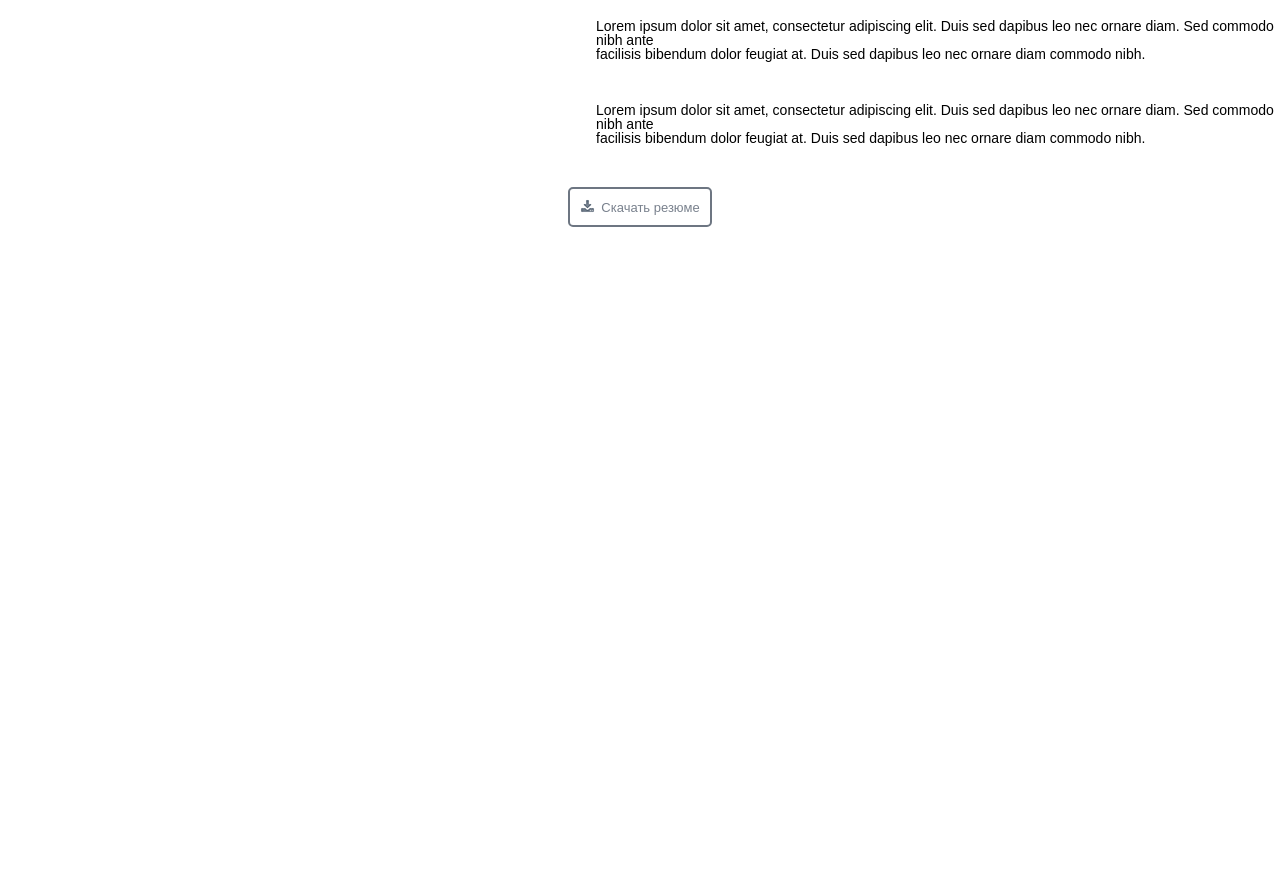
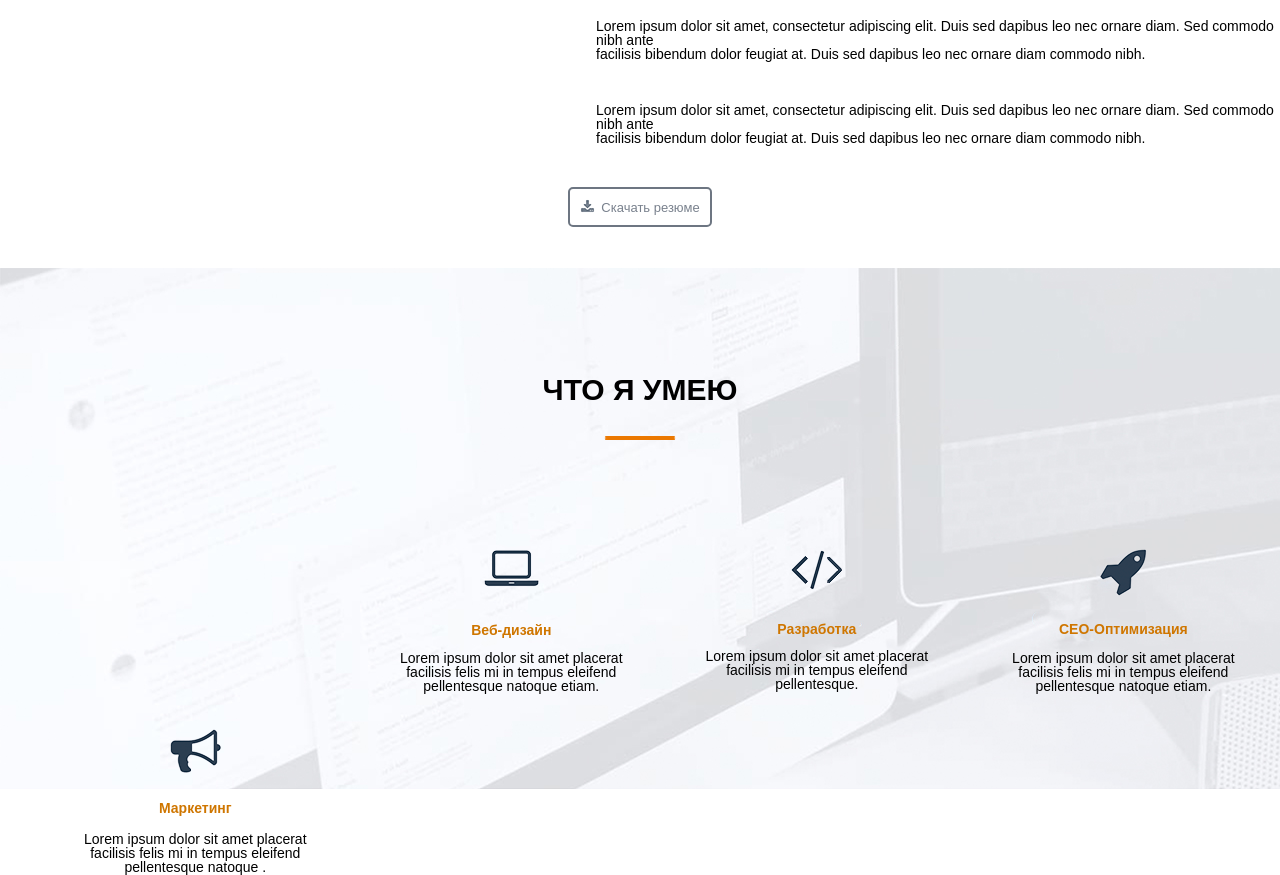
Before and after one commit to dimka20010514/dimka20010514.github.io, a plain HTML site: page MyProject2/index.html in a window 1280 px wide. Shown: the part 1524-2399 px from the top of the page. Before the commit the page ends 1792 px from the top, so only its background shows below. Drawn offline with Linux system fonts and the light colour scheme.

Commit message:
вуп вуп

```diff
--- a/MyProject2/css/style.css
+++ b/MyProject2/css/style.css
@@ -123,3 +123,71 @@ body{
 	margin: 0 14px 0 14px;
 	background: url("../img/icon-download.png") no-repeat 10px 10px;
 }
+
+
+.conteiner3{
+	width: 100%;
+	height: 521px;
+	background:url("../img/fon3.jpg")
+}
+
+.chto-ymeu h2{
+	text-align: center;
+	font-size: 30px;
+	padding: 107px 0 31px 0;
+	text-transform: uppercase;
+	font-weight: 700;
+}
+
+.icon{
+
+}
+
+.ved-dizain{
+	text-align: center;
+	float: left;
+	padding: 40px 0 0 400px;
+}
+
+.ved-dizain h4{
+	padding: 36px 0 14px 0;
+	color:#cf7600;
+	font-weight: 700;
+}
+
+.razrabotka{
+	text-align: center;
+	float: left;
+	padding: 40px 0 0 83px;
+}
+
+.razrabotka h4{
+	padding: 32px 0 13px 0;
+	color:#cf7600;
+	font-weight: 700;
+}
+
+
+.ceo {
+	text-align: center;
+	float: left;
+	padding: 39px 0 0 84px;
+}
+
+.ceo h4{
+	padding: 26px 0 15px 0;
+	color:#cf7600;
+	font-weight: 700;
+}
+
+.marketing{
+	text-align: center;
+	float: left;
+	padding: 36px 0 0 84px;
+}
+
+.marketing h4{
+	padding: 28px 0 17px 0;
+	color:#cf7600;
+	font-weight: 700;
+}
--- a/MyProject2/index.html
+++ b/MyProject2/index.html
@@ -57,6 +57,46 @@
 	  </div>
 
 
+	  <div class="conteiner3">
+	  	<div class="chto-ymeu">
+		 <h2>Что я умею</h2>
+		</div>
+		  <div class="cherta">
+		  <img src="img/cherta.png" alt="">
+		  </div>
+	<div class="icon">
+		  <div class="ved-dizain">
+			<img src="img/icon-nout.png" alt="">
+			  <h4>Веб-дизайн</h4>
+			  <p>Lorem ipsum dolor sit amet placerat <br>
+					facilisis felis mi in tempus eleifend <br>
+					pellentesque natoque etiam. </p>
+		  </div>
+		  <div class="razrabotka">
+		   <img src="img/icon-strelki.png" alt="">
+			  <h4>Разработка</h4>
+			  <p>Lorem ipsum dolor sit amet placerat <br>
+					facilisis mi in tempus eleifend <br>
+					pellentesque.</p>
+		  </div>
+		  <div class="ceo">
+		  	<img src="img/icon-raketa.png" alt="">
+			  <h4>CEO-Оптимизация</h4>
+			  <p>Lorem ipsum dolor sit amet placerat <br>
+				facilisis felis mi in tempus eleifend <br>
+				pellentesque natoque etiam.</p>
+		  </div>
+		  <div class="marketing">
+		  	<img src="img/icon-gromofon.png" alt="">
+			  <h4>Маркетинг</h4>
+			  <p>Lorem ipsum dolor sit amet placerat <br>
+					facilisis felis mi in tempus eleifend <br>
+					pellentesque natoque .</p>
+		  </div>
+	</div>
+
+	  </div>
+
 
 	</div>
 </body>
```
Also changed, not shown: MyProject2/img/fon3.jpg (added), MyProject2/img/icon-gromofon.png (added), MyProject2/img/icon-nout.png (added), MyProject2/img/icon-raketa.png (added), MyProject2/img/icon-strelki.png (added).
